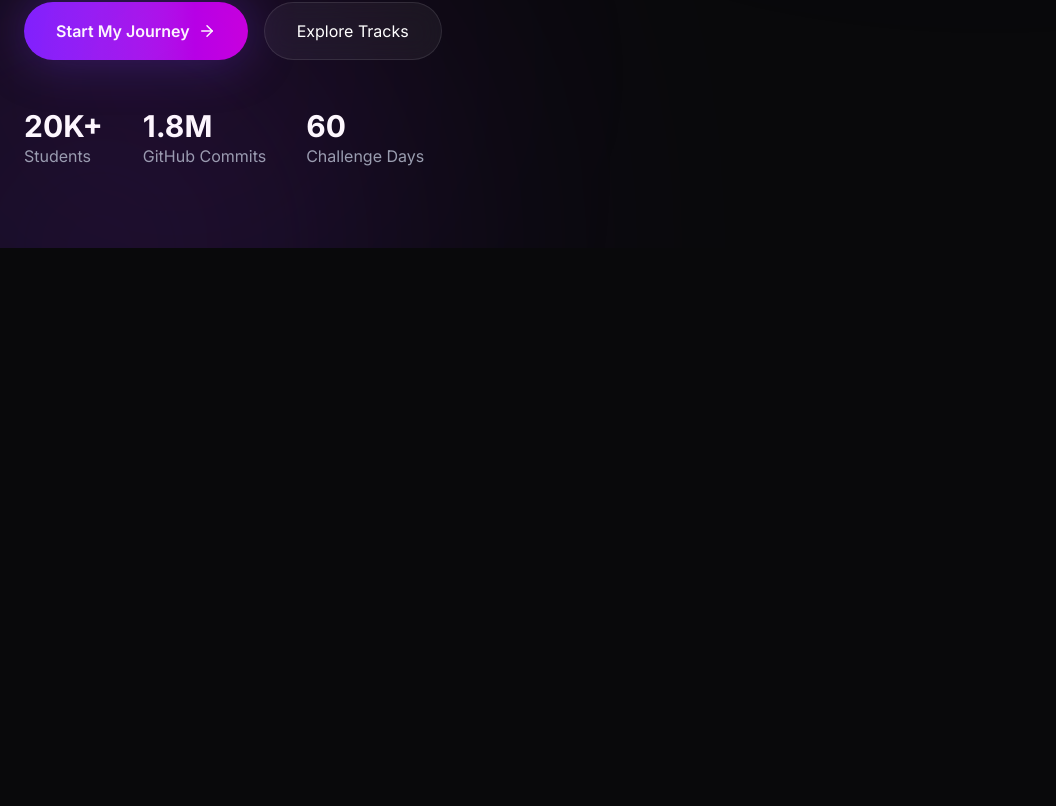
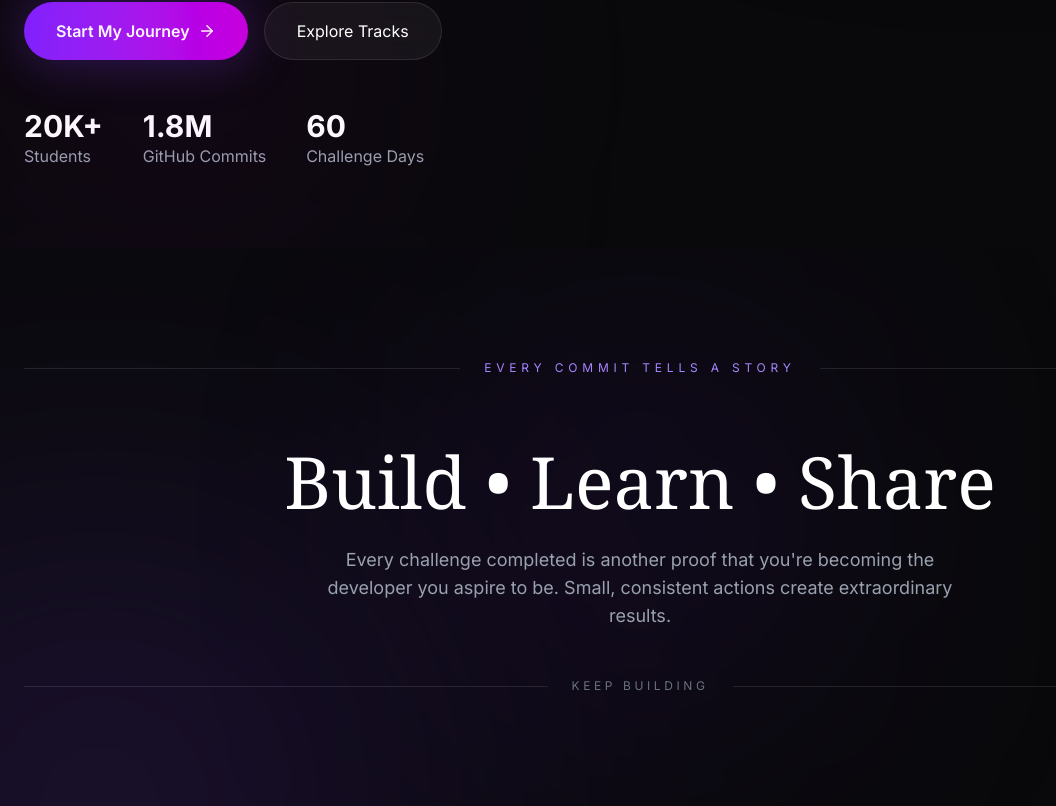
Before and after one commit to omkar-2225/ABTALKS-Hackathon-WebRedesign, a React (Vite) app: page / in a window 1280 px wide. Shown: the part 901-1707 px from the top of the page, without its empty margins (0-1056 px from the left). Before the commit the page ends 1149 px from the top, so only its background shows below. Built offline with nearby package versions, Linux system fonts and the light colour scheme.

Commit message:
feat: add QuoteDivider component and integrate it into the Landing page

```diff
--- /dev/null
+++ b/src/components/QuoteDivider/QuoteDivider.jsx
@@ -0,0 +1,68 @@
+import { motion } from "framer-motion";
+
+export default function QuoteDivider() {
+  return (
+    <section className="relative py-28 overflow-hidden">
+
+      {/* Glow */}
+      <div className="absolute left-1/2 top-1/2 h-72 w-72 -translate-x-1/2 -translate-y-1/2 rounded-full bg-violet-600/20 blur-[140px]" />
+
+      <motion.div
+        initial={{ opacity: 0, y: 30 }}
+        whileInView={{ opacity: 1, y: 0 }}
+        viewport={{ once: true }}
+        transition={{ duration: 0.8 }}
+        className="container-custom relative z-10"
+      >
+        {/* Top Divider */}
+
+        <div className="flex items-center gap-6 mb-15">
+
+          <div className="flex-1 h-px bg-white/10" />
+
+          <span className="uppercase tracking-[0.4em] text-violet-400 text-xs whitespace-nowrap">
+            EVERY COMMIT TELLS A STORY
+          </span>
+
+          <div className="flex-1 h-px bg-white/10" />
+
+        </div>
+
+        {/* Quote */}
+
+        <div className="flex flex-col items-center justify-center text-center">
+
+          <h2 className="font-serif text-white text-4xl md:text-6xl lg:text-7xl leading-tight">
+            Build • Learn • Share
+          </h2>
+
+          <p className="mt-5 max-w-2xl text-gray-400 text-lg leading-7">
+
+            Every challenge completed is another proof that you're becoming
+            the developer you aspire to be.
+
+            Small, consistent actions create extraordinary results.
+
+          </p>
+
+        </div>
+
+        {/* Bottom Divider */}
+
+        <div className="flex items-center gap-6 mt-12">
+
+          <div className="flex-1 h-px bg-white/10" />
+
+          <span className="text-gray-500 text-xs tracking-[0.3em] uppercase whitespace-nowrap">
+            KEEP BUILDING
+          </span>
+
+          <div className="flex-1 h-px bg-white/10" />
+
+        </div>
+
+      </motion.div>
+
+    </section>
+  );
+}
--- a/src/pages/Landing.jsx
+++ b/src/pages/Landing.jsx
@@ -1,5 +1,6 @@
 import Navbar from "../components/Navbar/Navbar";
 import Hero from "../components/Hero/Hero";
+import QuoteDivider from "../components/QuoteDivider/QuoteDivider";
 
 export default function Landing() {
   return (
@@ -13,6 +14,7 @@ export default function Landing() {
 
       <Navbar />
       <Hero />
+      <QuoteDivider />
     </main>
   );
 }
```
